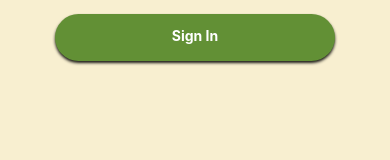
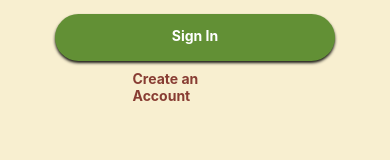
Before and after one commit to Yashasvi222/AyurvedaQnA, a React Native app: screen /SignInScreen in a window 390 px wide. Shown: the part 324-484 px from the top of the page. Built offline with nearby package versions, Linux system fonts and the light colour scheme.

Commit message:
Create Account button and its functionality added

```diff
--- a/src/screens/SignInScreen/SignInScreen.js
+++ b/src/screens/SignInScreen/SignInScreen.js
@@ -1,4 +1,4 @@
-import { View, Text, StyleSheet, useWindowDimensions, Image, StatusBar } from 'react-native'
+import { View, Text, StyleSheet, useWindowDimensions, Image, StatusBar, TouchableOpacity } from 'react-native'
 import React, {useState} from 'react'
 import CustomInput from '../../components/CustomInput'
 import CustomButton from '../../components/CustomButton/index.js'
@@ -7,6 +7,7 @@ import UpperGlaze from '../../../assets/SignIn/UpperGlaze.png'
 import LowerGlaze from '../../../assets/SignIn/LowerGlaze.png'
 import {Dimensions} from 'react-native';
 import { useNavigation } from '@react-navigation/native'
+import { Pressable } from 'react-native'
 
 const SignInScreen = () => {
 
@@ -50,6 +51,10 @@ const SignInScreen = () => {
     }
   };
 
+  const onCreateAccount = () => {
+    navigation.navigate('SignUpScreen')
+  }
+
   return (
     <View style={[styles.root, {height: height}]}>
       <StatusBar backgroundColor="black" />
@@ -82,6 +87,10 @@ const SignInScreen = () => {
       onPress={onSignInPressed}
       />
 
+      <TouchableOpacity onPress={onCreateAccount} style={styles.account}>
+        <Text style={styles.account_text}>Create an Account</Text>
+      </TouchableOpacity>
+
       <Image source={LowerGlaze}
         style={[styles.lower_glaze, {top: height-height*0.2, width: width}]}
       />
@@ -110,6 +119,20 @@ const styles = StyleSheet.create({
     resizeMode: 'contain',
   },
 
+  account: {
+    backgroundColor: "#F8EFD0",
+    width: 125,
+    height: 21,
+    marginTop: 15,
+    alignItems:'center',
+    justifyContent:'center',
+  },
+
+  account_text: {
+    color: "#883D33",
+    fontWeight: "700",
+  },
+
   lower_glaze: {
     position: 'absolute',
   }
```
